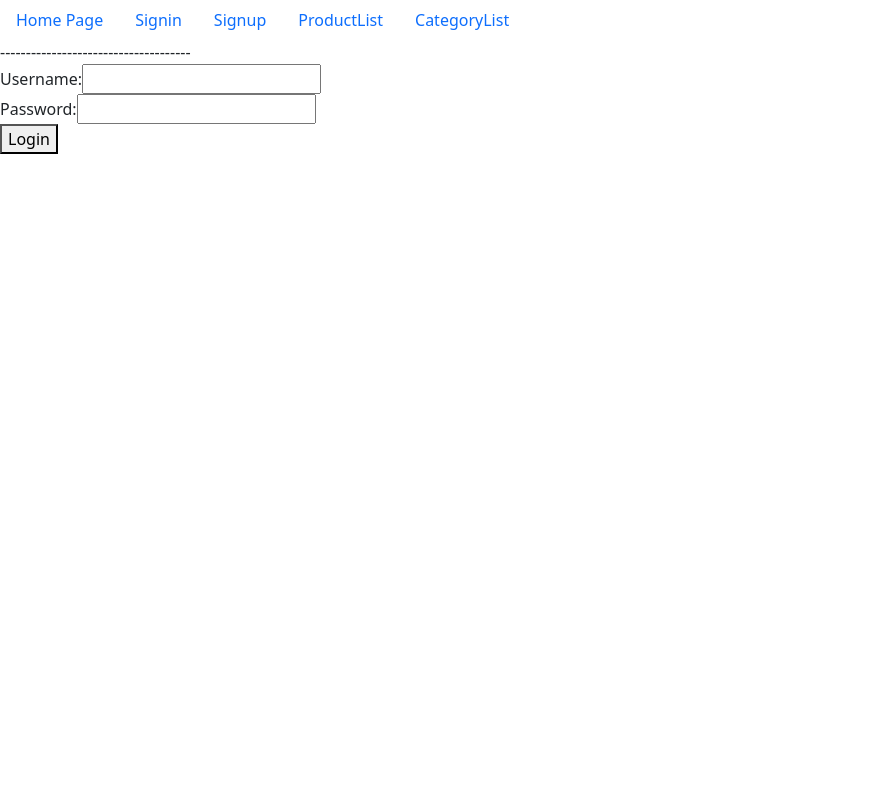
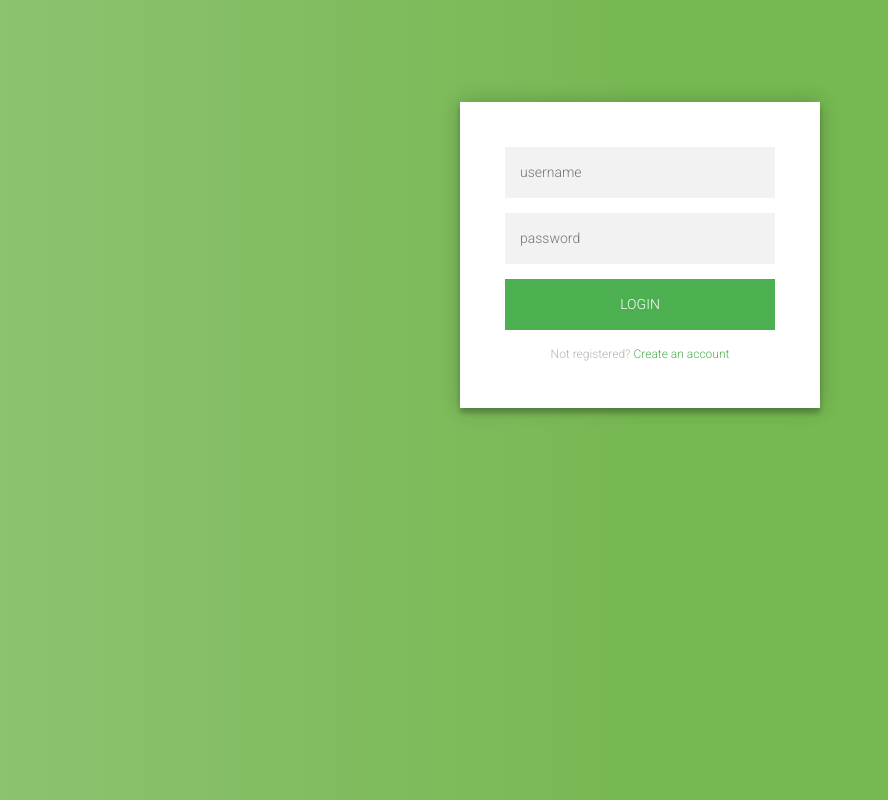
Before and after one commit to Theanh1301/NewRepo3, a React (Create React App) app in the folder FE/: page /Signin in a window 1280 px wide. Shown: the whole page, without its empty margins (0-888 px from the left). Built offline with nearby package versions, Linux system fonts and the light colour scheme.

Commit message:
log page

```diff
--- /dev/null
+++ b/FE/src/Header.css
@@ -0,0 +1,3 @@
+.hidden-nav .nav{
+    display: none;
+}
--- a/FE/src/Header.js
+++ b/FE/src/Header.js
@@ -1,5 +1,5 @@
 
-import { Routes, Route} from 'react-router-dom';
+import { Routes, Route, useLocation} from 'react-router-dom';
 import Signin from './Signin';
 import HomePage from './Home';
 import { Nav } from 'react-bootstrap';
@@ -8,9 +8,12 @@ import ProductDetail from './ProductDetail'
 import ProductList from './ProductList';
 import CategoryList from './CategoryList';
 import ProductByCategoryId from './ProductByCategoryId';
+import './Header.css';
 function Header() {
+  const location = useLocation();
+
   return (
-    <div>
+    <div className={location.pathname == '/Signin' ? 'hidden-nav' : ''}>
         <Nav defaultActiveKey="/" as="ul">
         <Nav.Item as="li">
             <Nav.Link href="/">Home Page</Nav.Link>
@@ -28,8 +31,6 @@ function Header() {
             <Nav.Link href="/CategoryList">CategoryList</Nav.Link>
         </Nav.Item>
         </Nav>
-
-        <div>-------------------------------------</div>
         <Routes>
           <Route path='/' element={<HomePage />} />
           <Route path='/Signin' element={<Signin />} />
--- /dev/null
+++ b/FE/src/Signin.css
@@ -0,0 +1,98 @@
+@import url(https://fonts.googleapis.com/css?family=Roboto:300);
+
+.login-page {
+  width: 360px;
+  padding: 8% 0 0;
+  margin: auto;
+}
+.login-page .form {
+  position: relative;
+  z-index: 1;
+  background: #FFFFFF;
+  max-width: 360px;
+  margin: 0 auto 100px;
+  padding: 45px;
+  text-align: center;
+  box-shadow: 0 0 20px 0 rgba(0, 0, 0, 0.2), 0 5px 5px 0 rgba(0, 0, 0, 0.24);
+}
+.login-page .form input {
+  font-family: "Roboto", sans-serif;
+  outline: 0;
+  background: #f2f2f2;
+  width: 100%;
+  border: 0;
+  margin: 0 0 15px;
+  padding: 15px;
+  box-sizing: border-box;
+  font-size: 14px;
+}
+.login-page .form button {
+  font-family: "Roboto", sans-serif;
+  text-transform: uppercase;
+  outline: 0;
+  background: #4CAF50;
+  width: 100%;
+  border: 0;
+  padding: 15px;
+  color: #FFFFFF;
+  font-size: 14px;
+  -webkit-transition: all 0.3 ease;
+  transition: all 0.3 ease;
+  cursor: pointer;
+}
+.login-page .form button:hover,.form button:active,.form button:focus {
+  background: #43A047;
+}
+.login-page .form .message {
+  margin: 15px 0 0;
+  color: #b3b3b3;
+  font-size: 12px;
+}
+.login-page .form .message a {
+  color: #4CAF50;
+  text-decoration: none;
+}
+.login-page .form .register-form {
+  display: none;
+}
+.login-page .container {
+  position: relative;
+  z-index: 1;
+  max-width: 300px;
+  margin: 0 auto;
+}
+.login-page .container:before, .container:after {
+  content: "";
+  display: block;
+  clear: both;
+}
+.login-page .container .info {
+  margin: 50px auto;
+  text-align: center;
+}
+.login-page .container .info h1 {
+  margin: 0 0 15px;
+  padding: 0;
+  font-size: 36px;
+  font-weight: 300;
+  color: #1a1a1a;
+}
+.login-page .container .info span {
+  color: #4d4d4d;
+  font-size: 12px;
+}
+.login-page .container .info span a {
+  color: #000000;
+  text-decoration: none;
+}
+.login-page .container .info span .fa {
+  color: #EF3B3A;
+}
+body:has(.login-page) {
+  background: #76b852; /* fallback for old browsers */
+  background: rgb(141,194,111);
+  background: linear-gradient(90deg, rgba(141,194,111,1) 0%, rgba(118,184,82,1) 50%);
+  font-family: "Roboto", sans-serif;
+  -webkit-font-smoothing: antialiased;
+  -moz-osx-font-smoothing: grayscale;
+}
--- a/FE/src/Signin.js
+++ b/FE/src/Signin.js
@@ -1,6 +1,8 @@
 import React, { useState } from 'react';
 import { useNavigate } from 'react-router-dom';
 import axios from 'axios';
+import './Signin.css';
+import { Container } from 'react-bootstrap';
 
 function Signin() {
   const [username, setUsername] = useState('');
@@ -21,19 +23,31 @@ function Signin() {
   }
 
   return (
-    <form onSubmit={handleSubmit}>
-      <label>
-        Username:
-        <input type="text" value={username} onChange={event => setUsername(event.target.value)} />
-      </label>
-      <br />
-      <label>
-        Password:
-        <input type="password" value={password} onChange={event => setPassword(event.target.value)} />
-      </label>
-      <br />
-      <button type="submit">Login</button>
+<div className='login-container'>
+  <div className='login-page'>
+  <div className='form'>
+    <form className='login-form'  onSubmit={handleSubmit}>
+      <input type="text" placeholder="username"  value={username} onChange={event => setUsername(event.target.value)}/>
+      <input type="password" placeholder="password" value={password} onChange={event => setPassword(event.target.value)}/>
+      <button type='submit'>login</button>
+      <p className="message">Not registered? <a href="#">Create an account</a></p>
     </form>
+  </div>
+</div>
+</div>
+    // <form onSubmit={handleSubmit}>
+    //   <label>
+    //     Username:
+    //     <input type="text" value={username} onChange={event => setUsername(event.target.value)} />
+    //   </label>
+    //   <br />
+    //   <label>
+    //     Password:
+    //     <input type="password" value={password} onChange={event => setPassword(event.target.value)} />
+    //   </label>
+    //   <br />
+    //   <button type="submit">Login</button>
+    // </form>
   );
 }
 
```
